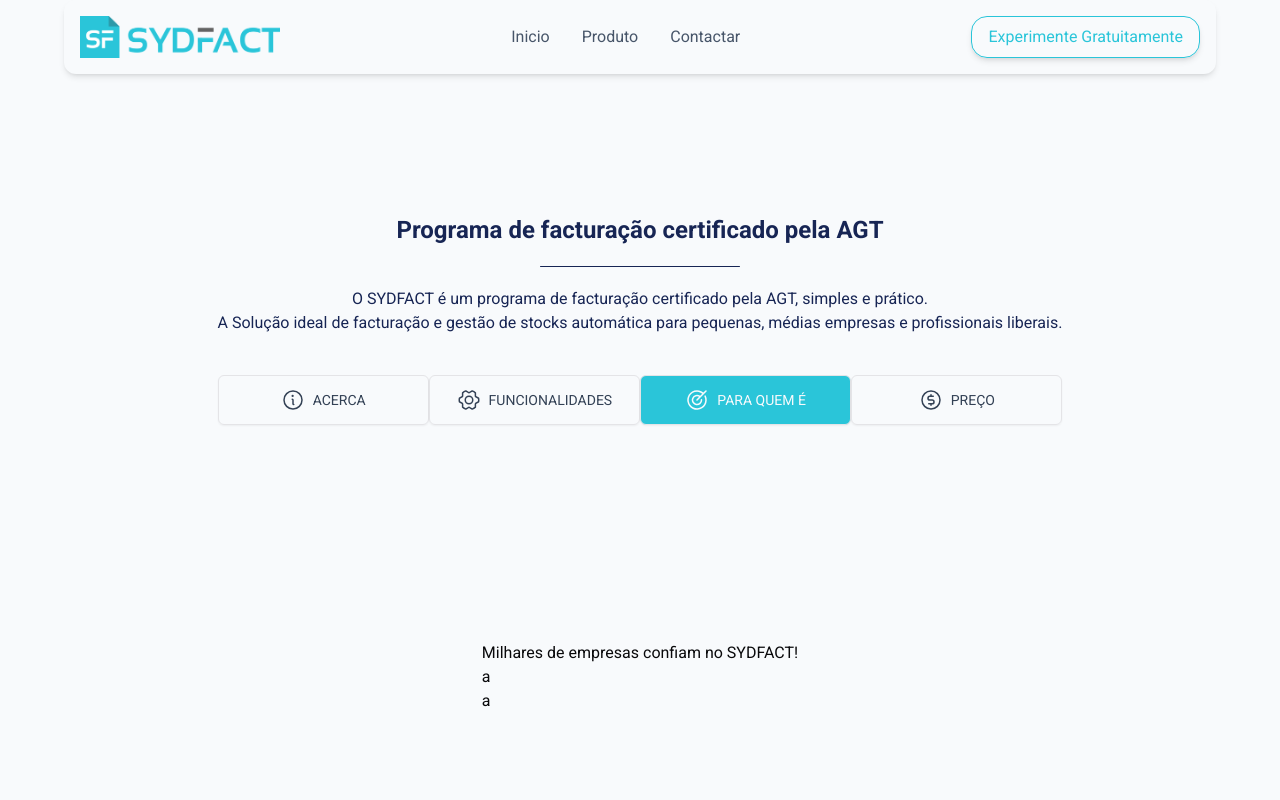
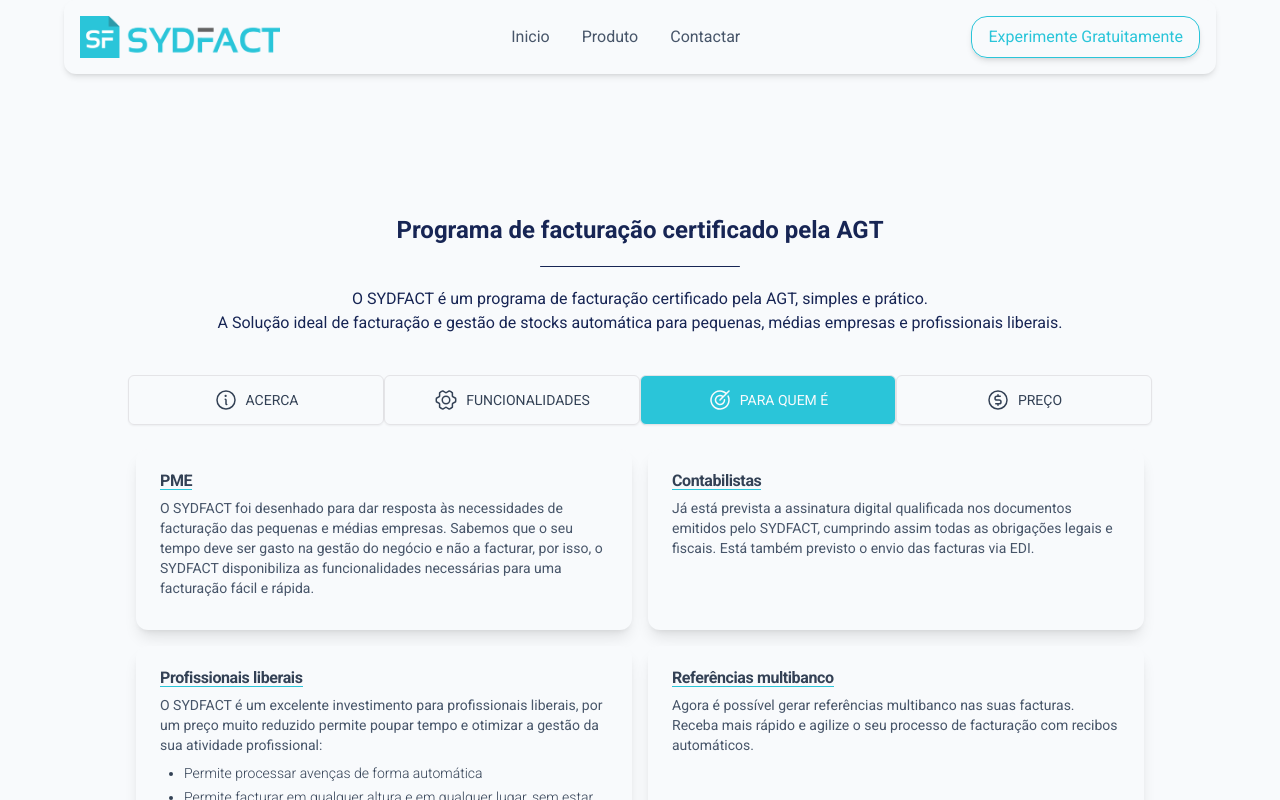
Before and after one commit to misaellopes01/sydfact-landing-page, a Next.js app: page / in a window 1280 px wide. Both pictures are taken after a click on the button "PARA QUEM É". Shown: the part 1244-2044 px from the top of the page. Built offline with nearby package versions, Linux system fonts and the light colour scheme.

Commit message:
for who section

```diff
--- /dev/null
+++ b/components/ForWho.tsx
@@ -0,0 +1,77 @@
+import { Card, CardContent, CardHeader, CardTitle } from './ui/card'
+
+interface ItensProps {
+  id: number
+  title: string
+  description: string
+  itens?:string[]
+}
+
+const features: ItensProps[] = [
+  {
+    id: 1,
+    title: 'PME',
+    description: 'O SYDFACT foi desenhado para dar resposta às necessidades de facturação das pequenas e médias empresas. Sabemos que o seu tempo deve ser gasto na gestão do negócio e não a facturar, por isso, o SYDFACT disponibiliza as funcionalidades necessárias para uma facturação fácil e rápida.',
+  },
+  {
+    id: 2,
+    title: 'Contabilistas',
+    description: 'Já está prevista a assinatura digital qualificada nos documentos emitidos pelo SYDFACT, cumprindo assim todas as obrigações legais e fiscais. Está também previsto o envio das facturas via EDI.',
+  },
+  {
+    id: 3,
+    title: 'Profissionais liberais',
+    description: 'O SYDFACT é um excelente investimento para profissionais liberais, por um preço muito reduzido permite poupar tempo e otimizar a gestão da sua atividade profissional:',
+    itens: [
+      'Permite processar avenças de forma automática',
+      'Permite facturar em qualquer altura e em qualquer lugar, sem estar dependente da Internet ou de algum website',
+      'Permite personalizar os documentos à sua medida',
+      'Permite imprimir listagens, tabelas e gráficos para uma melhor análise da sua atividade profissional'
+    ]
+  },
+  {
+    id: 3,
+    title: 'Referências multibanco',
+    description: 'Agora é possível gerar referências multibanco nas suas facturas. Receba mais rápido e agilize o seu processo de facturação com recibos automáticos.',
+  },
+
+]
+
+export function ForWho() {
+  return (
+    <section className="flex flex-col w-full h-full px-2 py-6">
+      <div className="grid grid-flow-row grid-cols-2 gap-4">
+       {
+        features.map((item) => (
+          <Card className="w-full h-full bg-slate-50 border-none flex flex-col justify-start items-center shadow-lg gap-2" key={item.id}>
+          <CardHeader className='w-full pb-0'>
+            <CardTitle className='text-slate-700 flex flex-row justify-start items-center'>
+              <span className='border-b border-land-end'>{item.title}</span>
+            </CardTitle>
+          </CardHeader>
+          <CardContent className='w-full text-sm text-slate-600 pt-0'>
+            {item.description}
+            <ul className='p-1 pl-6 list-disc'>
+              {item.itens?.map((item) => (
+                <li className='text-slate-700 font-light pt-1' key={item}>{item}</li>
+              ))}
+            </ul>
+          </CardContent>
+        </Card>
+        ))
+       }
+
+      </div>
+
+  </section>
+  )
+}
+/*
+  <Image
+    src="/factura.png"
+    alt="Factura"
+    width={211}
+    height={122.5}
+    className="leading-relaxed"
+  />
+*/
--- a/components/ProductInfo.tsx
+++ b/components/ProductInfo.tsx
@@ -5,6 +5,7 @@
 import { useState } from 'react'
 import { About } from './About'
 import { Features } from './Features'
+import { ForWho } from './ForWho'
 
 interface ProductInfoProps {
   variant: 'about' | 'features' | 'for_who' | 'price'
@@ -39,6 +40,9 @@
       {show === 'features' && (
         <Features />
       )}
+      {show === 'for_who' && (
+        <ForWho />
+      )}
     </>
   )
 }
```
